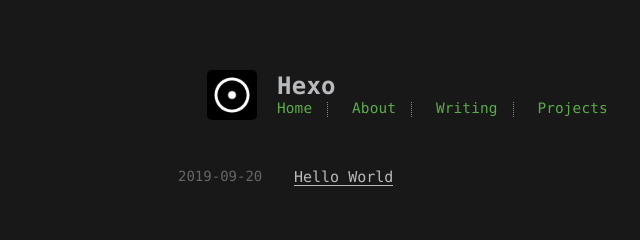
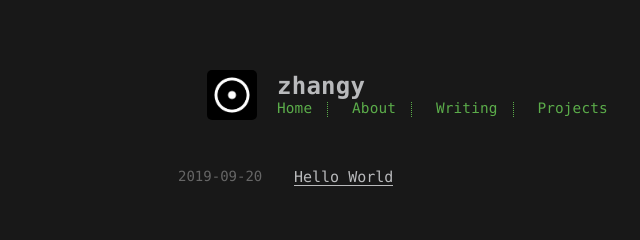
Before and after one commit to zhangyy343/zhangyy343.github.io, a plain HTML site: page archives/2019/09/index.html in a window 1280 px wide. Shown: the part 236-476 px from the top of the page, 78-718 px from the left. Drawn offline with Linux system fonts and the light colour scheme.

Commit message:
Site updated: 2019-09-21 19:13:30

```diff
--- a/archives/2019/09/index.html
+++ b/archives/2019/09/index.html
@@ -7,12 +7,12 @@
     <meta name="HandheldFriendly" content="True">
     <meta name="viewport" content="width=device-width, initial-scale=1, maximum-scale=1">
     <meta property="og:type" content="website">
-<meta property="og:title" content="Hexo">
+<meta property="og:title" content="zhangy">
 <meta property="og:url" content="http://yoursite.com/archives/2019/09/index.html">
-<meta property="og:site_name" content="Hexo">
+<meta property="og:site_name" content="zhangy">
 <meta property="og:locale" content="en">
 <meta name="twitter:card" content="summary">
-<meta name="twitter:title" content="Hexo">
+<meta name="twitter:title" content="zhangy">
 
 
 
@@ -32,7 +32,7 @@
 
 
     <!-- title -->
-    <title>Hexo</title>
+    <title>zhangy</title>
     <!-- styles -->
     <link rel="stylesheet" href="/lib/font-awesome/css/font-awesome.min.css">
     <link rel="stylesheet" href="/lib/meslo-LG/styles.css">
@@ -47,7 +47,7 @@
 
 <body>
     <div class="banner">
-<div id="blogtitel" class="blogtitel">Hexo</div>
+<div id="blogtitel" class="blogtitel">zhangy</div>
 <ul id="wrapper" class="wrapper">
   <div class="sun">
     <div class="star"></div>
@@ -86,7 +86,7 @@
 
 
     <div id="title">
-      <h1>Hexo</h1>
+      <h1>zhangy</h1>
     </div>
   </a>
   <div id="nav">
```
Also changed, not shown: 2019/09/20/hello-world/index.html (+3 -3 lines), archives/2019/index.html (+6 -6 lines), archives/index.html (+6 -6 lines), index.html (+6 -6 lines).
